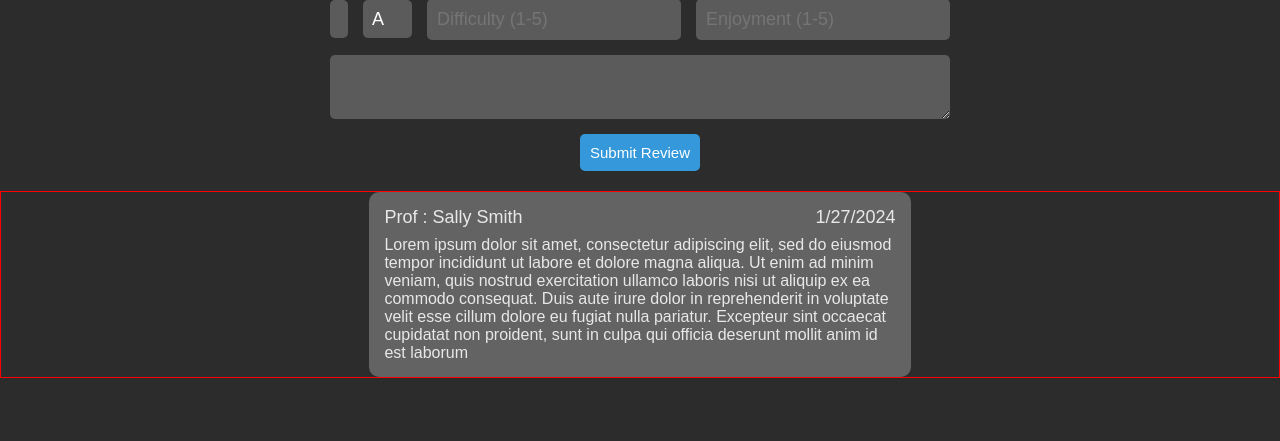
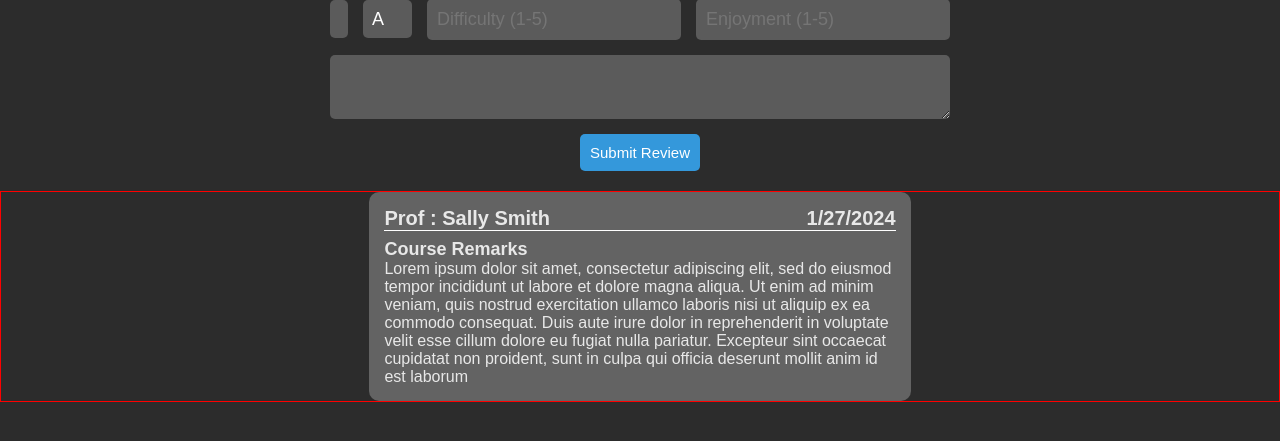
Before and after one commit to HowePersonal/Rate-My-Petr, a Flask app: template templates/review.html in a window 1280 px wide. Shown: the part 177-618 px from the top of the page. Run offline with Flask 3, Linux system fonts and the light colour scheme; the template is opened without the code that fills it, so the values that code supplies are empty.

Commit message:
Changed review

```diff
--- a/static/review.css
+++ b/static/review.css
@@ -114,6 +114,13 @@
 	display: flex;
 	justify-content: space-between;
 	margin-bottom: 8px;
+	font-size: 20px;
+	font-weight: 600;
+	border-bottom: 1px solid white;
+}
+
+.review-label {
+	font-weight: 600;
 	font-size: 18px;
 }
 
--- a/static/review.js
+++ b/static/review.js
@@ -61,28 +61,34 @@
 	nameDiv.textContent = `Prof : ${instructor}`;
 	dateDiv.textContent = date;
 
+	// Title Section of Review
 	const titleDiv = document.createElement("div");
 	titleDiv.appendChild(nameDiv);
 	titleDiv.appendChild(dateDiv);
 	titleDiv.classList.add("review-title");
 
+	// Comment Section of Review
 	const commentDiv = document.createElement("div");
+	const commentContent = document.createElement("div");
 	const commentLabel = document.createElement("div");
+
 	commentLabel.textContent = "Course Remarks";
+	commentContent.textContent = comment;
 	commentDiv.classList.add("review-comment");
-	commentDiv.textContent = comment;
-	// // Create <p> elements for the review details
-	// const difficultyPara = document.createElement("p");
-	// difficultyPara.textContent = `Difficulty: ${difficulty}`;
+	commentLabel.classList.add("review-label");
 
-	// const enjoymentPara = document.createElement("p");
-	// enjoymentPara.textContent = `Enjoyment: ${enjoyment}`;
+	commentDiv.appendChild(commentLabel);
+	commentDiv.appendChild(commentContent);
 
-	// const commentPara = document.createElement("p");
-	// commentPara.textContent = `Comment: ${comment}`;
+	// Rating Section of Review
+	const lowerRow = document.createElement("div");
+	const gradeDiv = document.createElement("div");
+	const enjoymentDiv = document.createElement("div");
+	const difficultyDiv = document.createElement("div");
 
-	// const gradePara = document.createElement("p");
-	// gradePara.textContent = `Grade: ${grade}`;
+	gradeDiv.textContent = grade;
+	enjoymentDiv.textContent = enjoyment;
+	difficultyDiv.textContent = difficulty;
 
 	// // Append all the elements to the review <div>
 	// reviewDiv.appendChild(instructorHeading);
```
